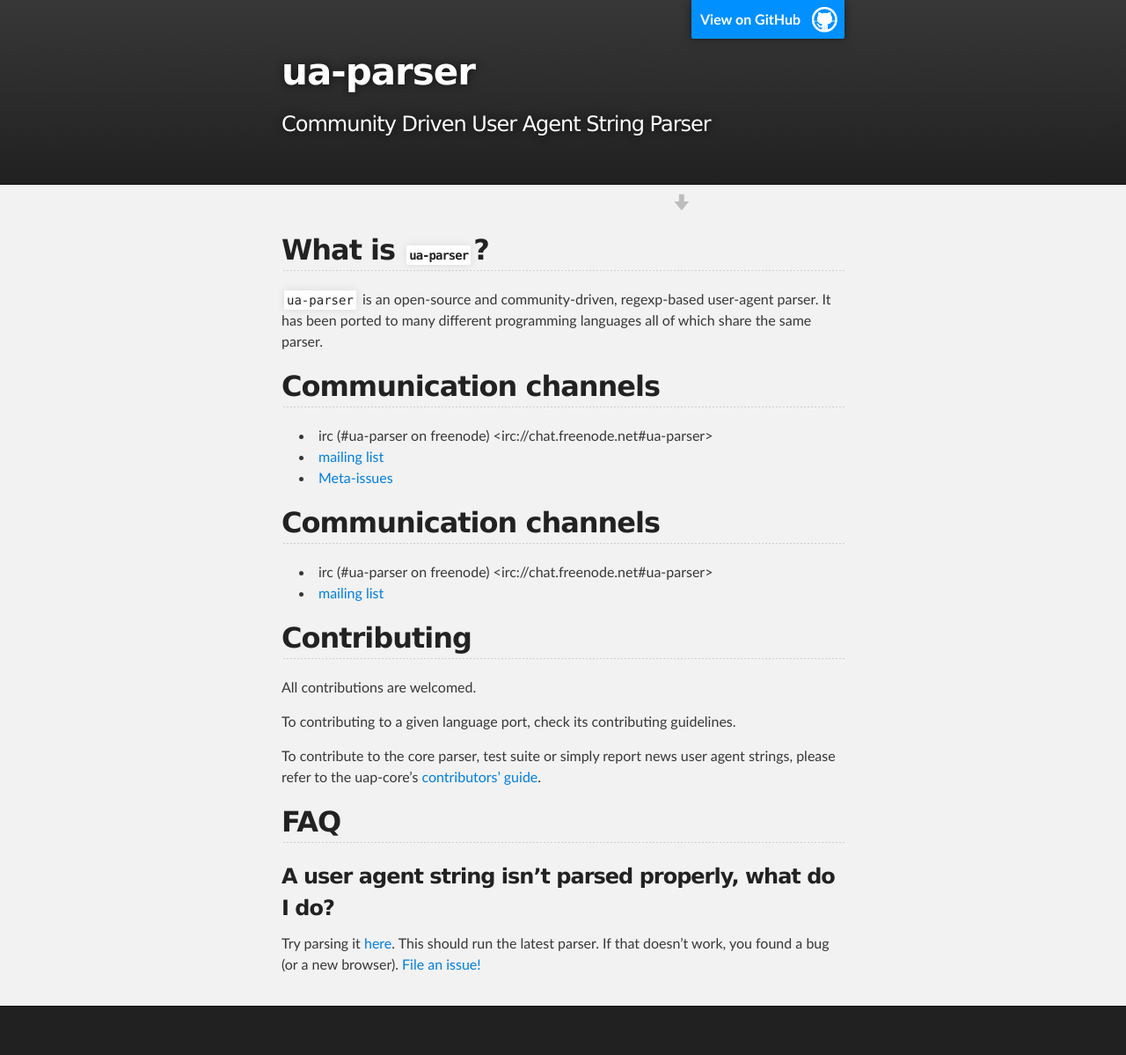
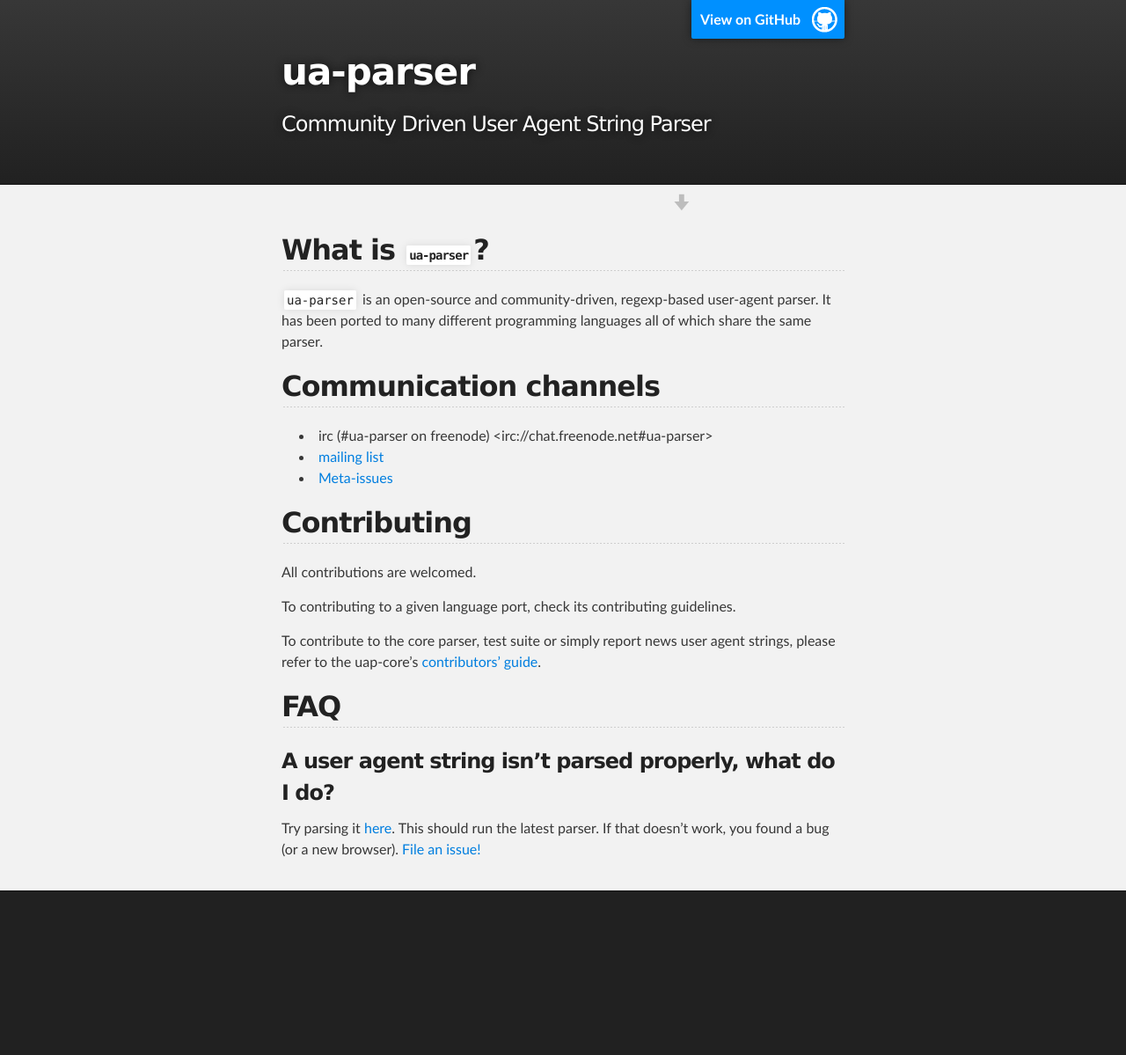
Before and after one commit to ua-parser/ua-parser.github.io, a Jekyll site: the page built from index.md, in a window 1280 px wide. Shown: the whole page at 88% size. Built offline with Jekyll 4.4.1, drawn with Linux system fonts in a browser that asks for light colours; Markdown is read by kramdown in place of the engine named in the settings; after the commit the page ends 1068 px from its top, so only the background shows below that.

Commit message:
Avoid repetition. Avoid repetition.

```diff
--- a/index.md
+++ b/index.md
@@ -12,12 +12,6 @@
 * irc (#ua-parser on freenode) <irc://chat.freenode.net#ua-parser>
 * [mailing list](https://groups.google.com/forum/#!forum/ua-parser)
 * [Meta-issues](https://github.com/ua-parser/ua-parser.github.io/issues)
-
-Communication channels
------------------------
-
-* irc (#ua-parser on freenode) <irc://chat.freenode.net#ua-parser>
-* [mailing list](https://groups.google.com/forum/#!forum/ua-parser)
 
 Contributing
 ------------
```
